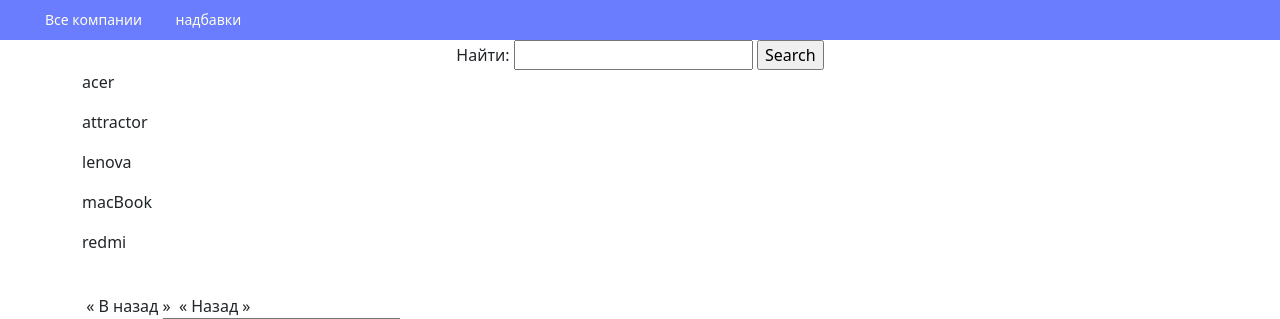
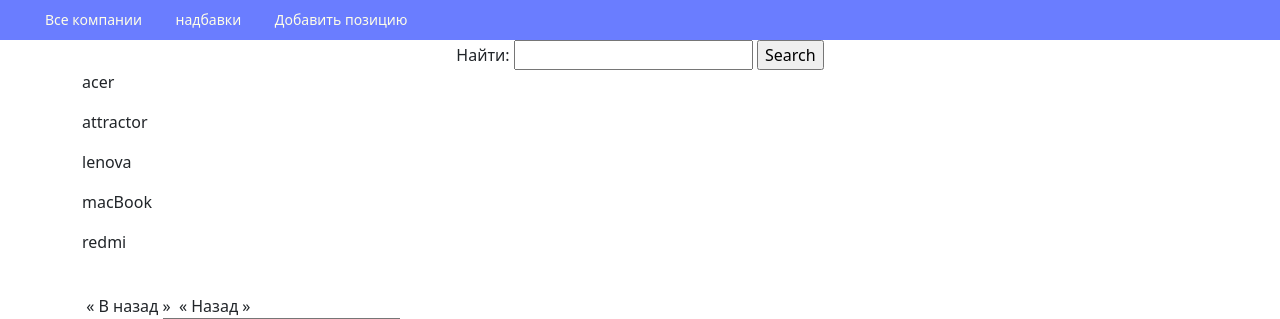
Before and after one commit to azazellooo/momskitchen_demo, a Django app: page /organizations/ in a window 1280 px wide. Shown: the top 319 px of the page. Run offline with Django 3.2, Linux system fonts and the light colour scheme; data comes from the database, SQL or seed files in the repository; parts of the project's set-up code (start-up, migrations or seed data) failed here and were passed over.

Commit message:
"#50 добавлена ссылка на страницу добавления новой позиции"

```diff
--- a/server/KitchenWeb/templates/base.html
+++ b/server/KitchenWeb/templates/base.html
@@ -15,6 +15,7 @@
 {#            {% if perms.KitchenWeb.view_organization %}#}
                 <li><a href="{% url "kitchen:organization-list" %}">Все компании</a></li>
                 <li><a href="{% url "kitchen:supplement-list" %}">надбавки</a></li>
+                <li><a href="{% url "kitchen:create_position" %}">Добавить позицию</a></li>
 {#                {% endif %}#}
         {% block menu %}{% endblock %}
         </ul>
```
